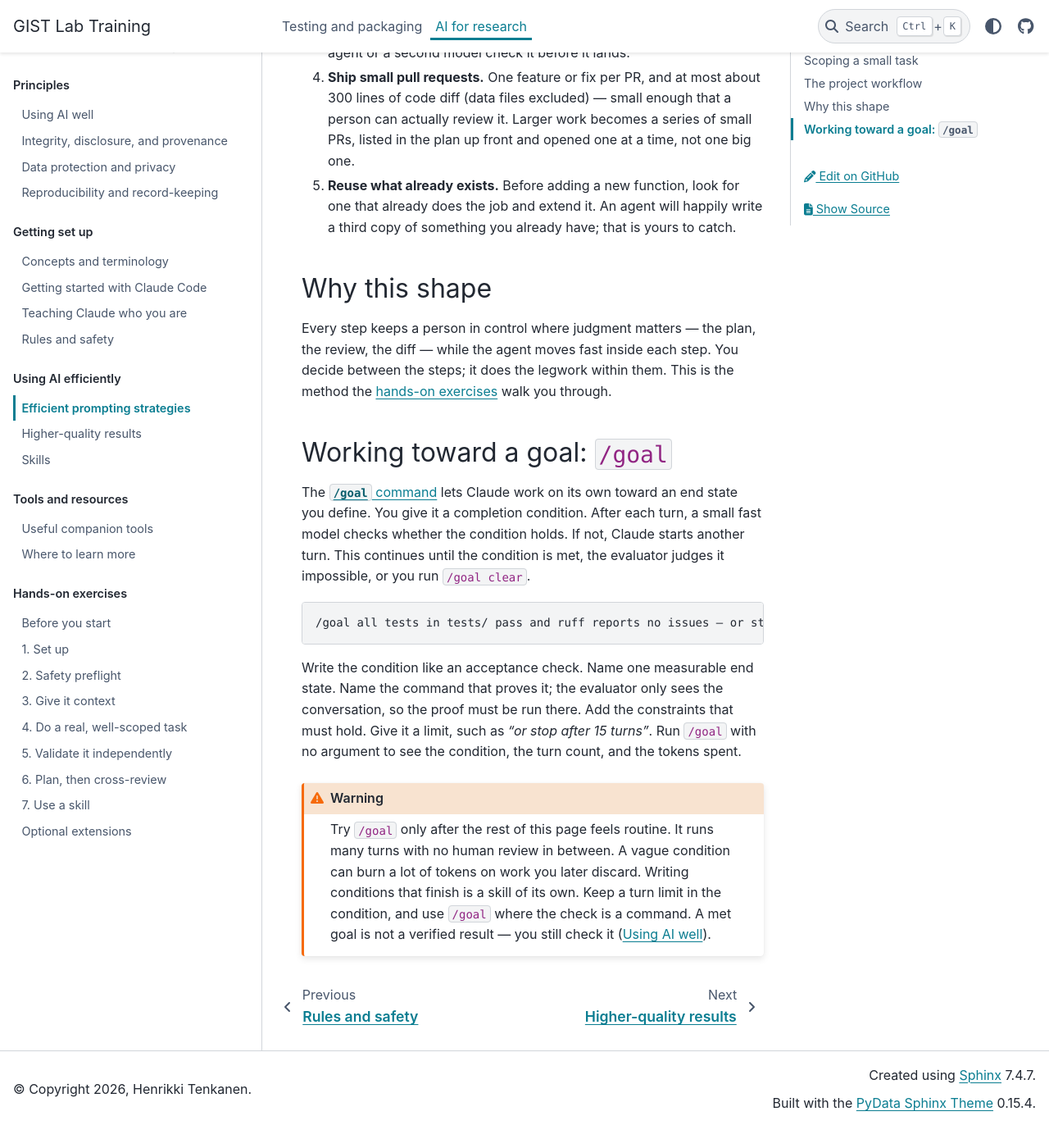
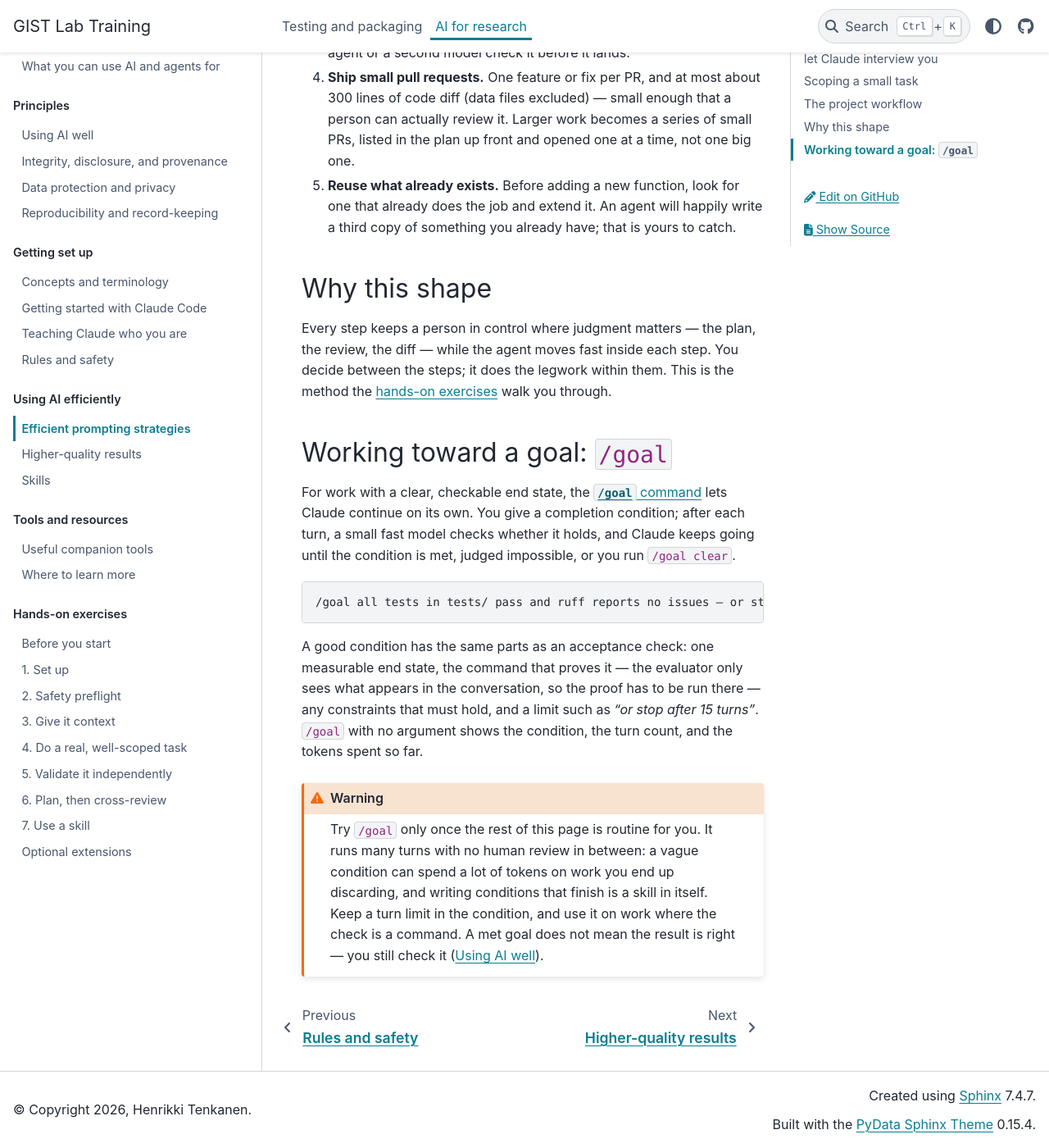
Before and after one commit to AaltoGIS/GIST-Lab-training, a Sphinx documentation site: the page built from docs/ai_research/how_we_work.md, in a window 1280 px wide and 1400 px high, scrolled down 2388 px. Shown: the whole window at 82% size. Built offline with Sphinx 7.4.7 and the PyData theme 0.15.4, drawn with Linux system fonts in a browser that asks for light colours; before the commit the page ends 3762 px from its top, so only the background shows below that.

Commit message:
Restore previous /goal wording

````diff
--- a/docs/ai_research/how_we_work.md
+++ b/docs/ai_research/how_we_work.md
@@ -108,26 +108,27 @@
 
 ## Working toward a goal: `/goal`
 
-The [`/goal` command](https://code.claude.com/docs/en/goal) lets Claude work on its
-own toward an end state you define. You give it a completion condition. After each
-turn, a small fast model checks whether the condition holds. If not, Claude starts
-another turn. This continues until the condition is met, the evaluator judges it
+For work with a clear, checkable end state, the
+[`/goal` command](https://code.claude.com/docs/en/goal) lets Claude continue on its
+own. You give a completion condition; after each turn, a small fast model checks
+whether it holds, and Claude keeps going until the condition is met, judged
 impossible, or you run `/goal clear`.
 
 ```text
 /goal all tests in tests/ pass and ruff reports no issues — or stop after 15 turns
 ```
 
-Write the condition like an acceptance check. Name one measurable end state. Name
-the command that proves it; the evaluator only sees the conversation, so the proof
-must be run there. Add the constraints that must hold. Give it a limit, such as
-*"or stop after 15 turns"*. Run `/goal` with no argument to see the condition, the
-turn count, and the tokens spent.
+A good condition has the same parts as an acceptance check: one measurable end
+state, the command that proves it — the evaluator only sees what appears in the
+conversation, so the proof has to be run there — any constraints that must hold, and
+a limit such as *"or stop after 15 turns"*. `/goal` with no argument shows the
+condition, the turn count, and the tokens spent so far.
 
 :::{warning}
-Try `/goal` only after the rest of this page feels routine. It runs many turns with
-no human review in between. A vague condition can burn a lot of tokens on work you
-later discard. Writing conditions that finish is a skill of its own. Keep a turn
-limit in the condition, and use `/goal` where the check is a command. A met goal is
-not a verified result — you still check it ({doc}`Using AI well <using_ai_well>`).
+Try `/goal` only once the rest of this page is routine for you. It runs many turns
+with no human review in between: a vague condition can spend a lot of tokens on work
+you end up discarding, and writing conditions that finish is a skill in itself. Keep
+a turn limit in the condition, and use it on work where the check is a command. A
+met goal does not mean the result is right — you still check it
+({doc}`Using AI well <using_ai_well>`).
 :::
````
